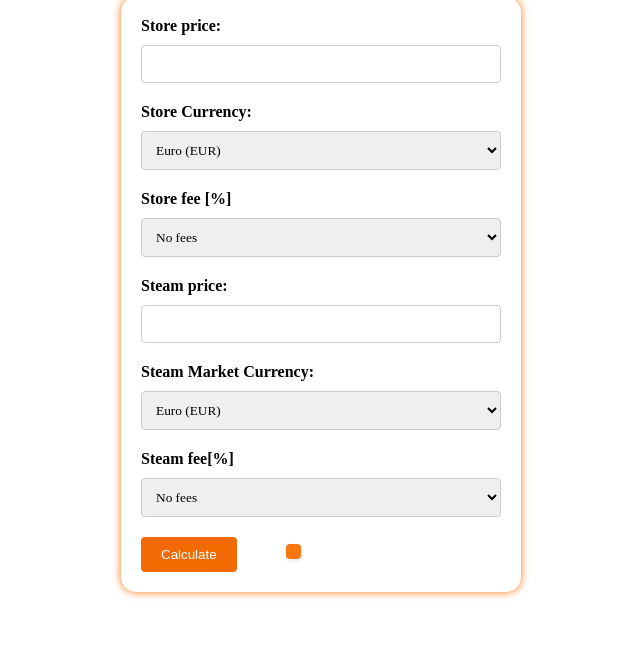
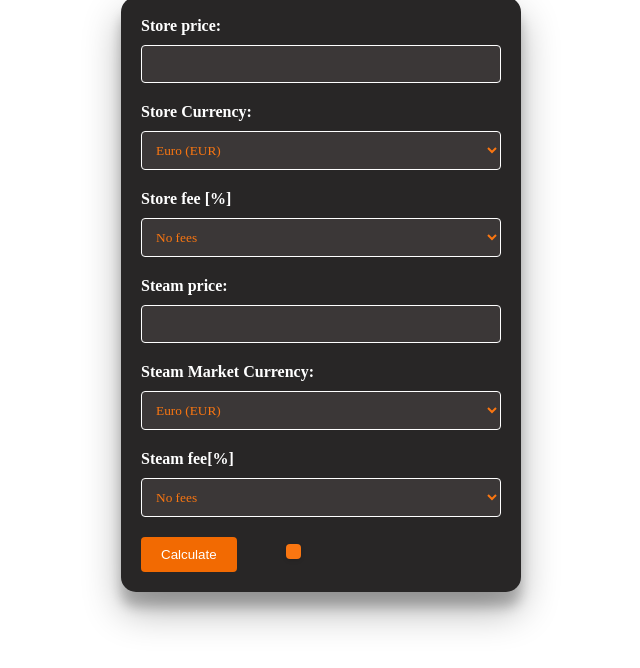
Before and after one commit to Likcuga/TurkishTrade_Calculator, a plain HTML site: page index.html in a window 1280 px wide. Shown: the part 90-758 px from the top of the page, without its empty margins (319-959 px from the left). Drawn offline with Linux system fonts and the light colour scheme.

Commit message:
Changed design

```diff
--- a/style.css
+++ b/style.css
@@ -21,16 +21,16 @@ h1 {
     padding-bottom: 30px;
 }
 
+
 /* Style the form container */
 form {
     max-width: 400px;
     margin:  auto;
     padding: 20px;
-    background-color: #fff;
+    background-color: #282626;
     border-radius: 15px;
     /*border-style: solid;*/
-
-    box-shadow: 0 0px 8px rgb(250, 118, 17);
+    box-shadow: rgba(0, 0, 0, 0.3) 0px 19px 38px, rgba(0, 0, 0, 0.22) 0px 15px 12px;
     font-family: Orbitron;
 }
 
@@ -39,6 +39,7 @@ label {
     display: block;
     margin-bottom: 10px;
     font-weight: bold;
+    color: white;
 }
 
 input[type="number"],
@@ -46,14 +47,16 @@ select {
     width: 100%;
     padding: 10px;
     margin-bottom: 20px;
-    border: 1px solid #ccc;
+    border: 1px solid #ffffff;
     border-radius: 4px;
     font-family: Orbitron;
+    color: rgb(250, 118, 17);
+    background-color: #3b3737;
 }
 
-option:hover, option:checked{
-    background :rgb(250, 118, 17);
-}
+/*option:hover, option:checked{*/
+/*    background :rgb(250, 118, 17);*/
+/*}*/
 
 /* Style the Calculate button */
 #calculateButton {
```
